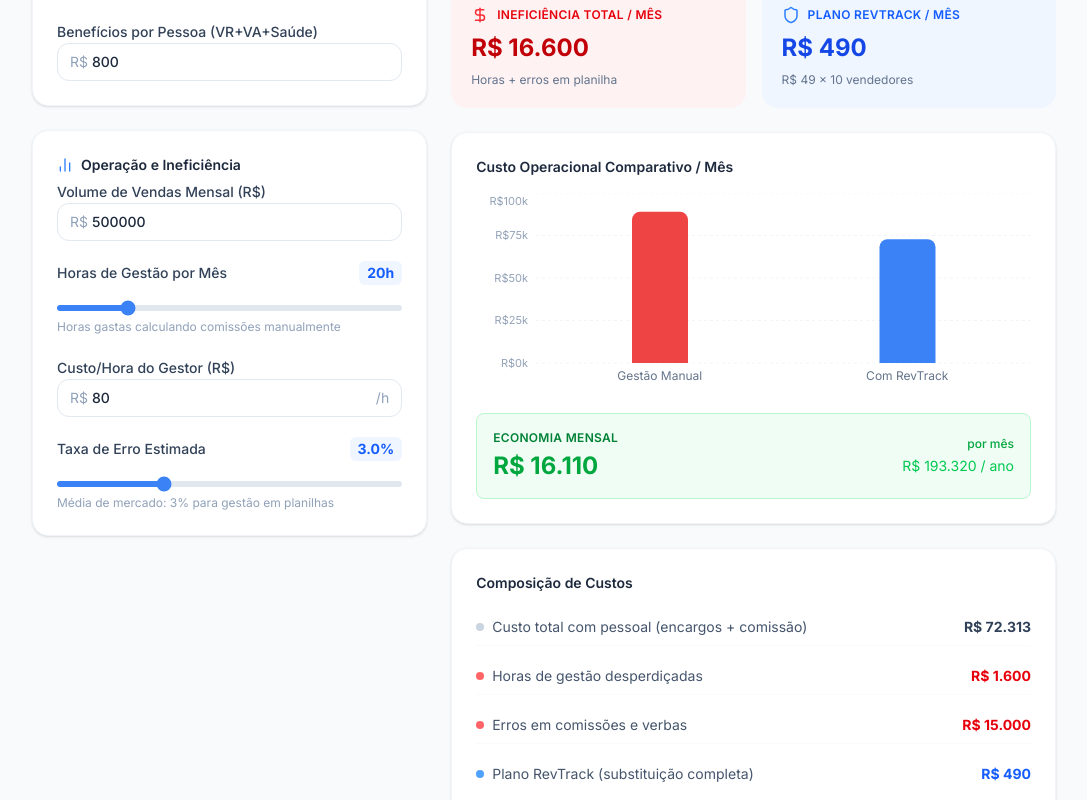
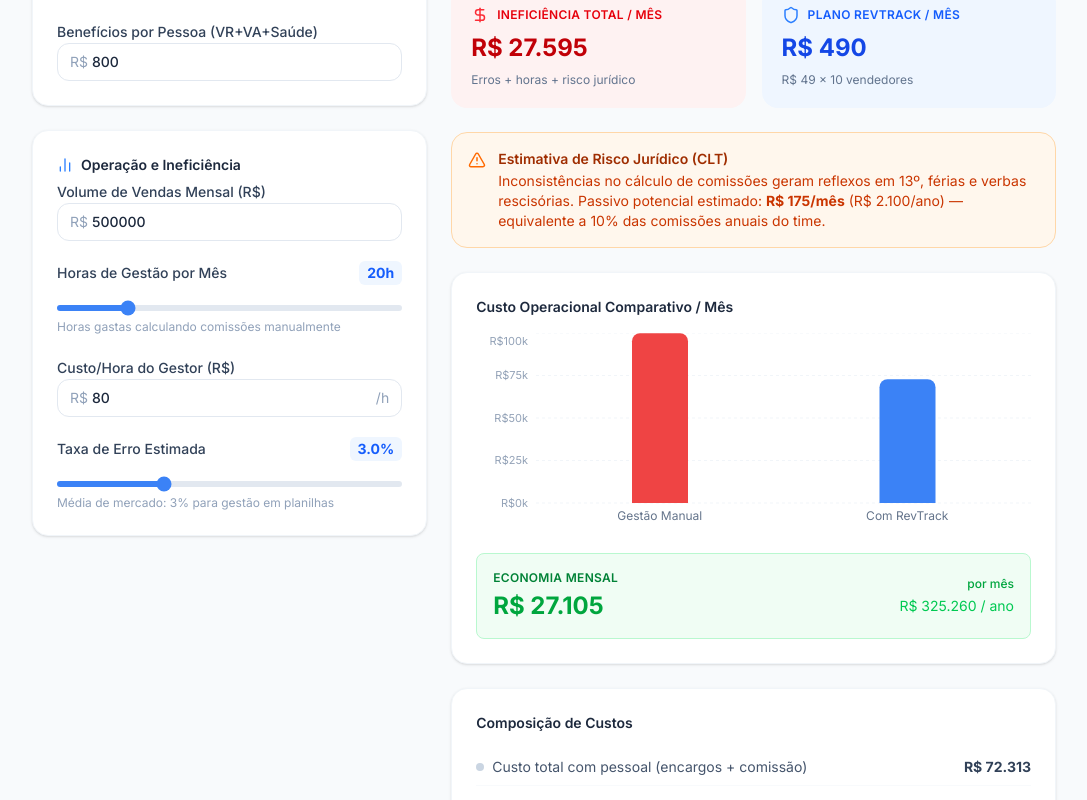
Before and after one commit to bezerraalbuquerque-sketch/calculadora-roi, a Next.js app: page / in a window 1280 px wide. Shown: the part 640-1440 px from the top of the page, without its empty margins (96-1183 px from the left). Built offline with nearby package versions, Linux system fonts and the light colour scheme.

Commit message:
Feature: diferenciação CLT vs PJ com risco jurídico e fator de complexidade

```diff
--- a/app/components/ROICalculator.tsx
+++ b/app/components/ROICalculator.tsx
@@ -221,11 +221,13 @@ export default function ROICalculator() {
   const calc = useMemo(() => {
     const { teamSize, regime, baseSalary, commissionPct, benefits, monthlySalesVolume, mgmtHours, errorRate, managerHourlyRate } = inputs;
 
+    const isCLT = regime === "clt";
+
     const avgCommission = (baseSalary * commissionPct) / 100;
     const grossPerPerson = baseSalary + avgCommission;
 
     let costPerPerson: number;
-    if (regime === "clt") {
+    if (isCLT) {
       costPerPerson = grossPerPerson * 1.75 + benefits;
     } else {
       costPerPerson = grossPerPerson * 1.06;
@@ -233,10 +235,20 @@ export default function ROICalculator() {
 
     const totalPeopleCost = costPerPerson * teamSize;
 
-    // Custo de ineficiência
-    const hoursWasteCost = mgmtHours * managerHourlyRate;
-    const errorCost = monthlySalesVolume * (errorRate / 100);
-    const inefficiencyCost = hoursWasteCost + errorCost;
+    // Fator de complexidade CLT: +20% nas horas de gestão por reflexos trabalhistas
+    const effectiveMgmtHours = isCLT ? mgmtHours * 1.2 : mgmtHours;
+    const hoursWasteCost = effectiveMgmtHours * managerHourlyRate;
+
+    // Custo de erros CLT: multiplicado por 1.7 (encargos sobre erro + reflexo 13º/férias)
+    const baseErrorCost = monthlySalesVolume * (errorRate / 100);
+    const errorCost = isCLT ? baseErrorCost * 1.7 : baseErrorCost;
+
+    // Risco jurídico CLT: 10% das comissões anuais como passivo potencial (mensal = /12)
+    const legalRiskMonthly = isCLT
+      ? (avgCommission * teamSize * 12 * 0.1) / 12
+      : 0;
+
+    const inefficiencyCost = hoursWasteCost + errorCost + legalRiskMonthly;
 
     // Custo total manual
     const manualTotal = totalPeopleCost + inefficiencyCost;
@@ -244,17 +256,19 @@ export default function ROICalculator() {
     // Custo estimado RevTrack (R$ 49 por usuário/mês)
     const revtrackCost = teamSize * 49;
 
+    // Com RevTrack: pessoal + plano (risco jurídico mitigado, não entra no "com RevTrack")
+    const revtrackTotal = totalPeopleCost + revtrackCost;
+
     // Economia
     const monthlySavings = inefficiencyCost - revtrackCost;
     const annualSavings = monthlySavings * 12;
 
-    // Com RevTrack (apenas custo de pessoal + plano)
-    const revtrackTotal = totalPeopleCost + revtrackCost;
-
     return {
       totalPeopleCost,
       hoursWasteCost,
+      effectiveMgmtHours,
       errorCost,
+      legalRiskMonthly,
       inefficiencyCost,
       manualTotal,
       revtrackCost,
@@ -470,21 +484,21 @@ export default function ROICalculator() {
               icon={AlertTriangle}
               label="Custo de Erros / Mês"
               value={fmt(calc.errorCost)}
-              sub={`${inputs.errorRate.toFixed(1)}% do volume de vendas`}
+              sub={inputs.regime === "clt" ? `${inputs.errorRate.toFixed(1)}% × 1.7× encargos CLT` : `${inputs.errorRate.toFixed(1)}% do volume de vendas`}
               color="red"
             />
             <MetricCard
               icon={Clock}
               label="Custo de Horas / Mês"
               value={fmt(calc.hoursWasteCost)}
-              sub={`${inputs.mgmtHours}h × R$${inputs.managerHourlyRate}/h`}
+              sub={inputs.regime === "clt" ? `${calc.effectiveMgmtHours.toFixed(0)}h (+20% complexidade CLT)` : `${inputs.mgmtHours}h × R$${inputs.managerHourlyRate}/h`}
               color="yellow"
             />
             <MetricCard
               icon={DollarSign}
               label="Ineficiência Total / Mês"
               value={fmt(calc.inefficiencyCost)}
-              sub="Horas + erros em planilha"
+              sub={inputs.regime === "clt" ? "Erros + horas + risco jurídico" : "Horas + erros em planilha"}
               color="red"
             />
             <MetricCard
@@ -495,6 +509,28 @@ export default function ROICalculator() {
               color="blue"
             />
           </div>
+
+          {/* Alerta de risco jurídico CLT */}
+          {inputs.regime === "clt" && calc.legalRiskMonthly > 0 && (
+            <motion.div
+              initial={{ opacity: 0, y: 10 }}
+              animate={{ opacity: 1, y: 0 }}
+              className="bg-orange-50 border border-orange-200 rounded-2xl p-4 flex items-start gap-3"
+            >
+              <AlertTriangle size={18} className="text-orange-500 shrink-0 mt-0.5" />
+              <div>
+                <p className="text-sm font-semibold text-orange-800 mb-0.5">
+                  Estimativa de Risco Jurídico (CLT)
+                </p>
+                <p className="text-sm text-orange-700">
+                  Inconsistências no cálculo de comissões geram reflexos em 13º, férias e verbas rescisórias.
+                  Passivo potencial estimado:{" "}
+                  <span className="font-bold">{fmt(calc.legalRiskMonthly)}/mês</span>{" "}
+                  ({fmt(calc.legalRiskMonthly * 12)}/ano) — equivalente a 10% das comissões anuais do time.
+                </p>
+              </div>
+            </motion.div>
+          )}
 
           {/* Chart */}
           <div className="bg-white rounded-2xl shadow-sm border border-slate-100 p-6">
@@ -534,8 +570,12 @@ export default function ROICalculator() {
             <div className="space-y-3">
               {[
                 { label: "Custo total com pessoal (encargos + comissão)", value: calc.totalPeopleCost, neutral: true },
-                { label: "Horas de gestão desperdiçadas", value: calc.hoursWasteCost, bad: true },
-                { label: "Erros em comissões e verbas", value: calc.errorCost, bad: true },
+                { label: inputs.regime === "clt" ? "Horas de gestão (+20% reflexos CLT)" : "Horas de gestão desperdiçadas", value: calc.hoursWasteCost, bad: true },
+                { label: inputs.regime === "clt" ? "Erros em comissões + encargos sobre erro (×1.7)" : "Erros em comissões e verbas", value: calc.errorCost, bad: true },
+                ...(inputs.regime === "clt" && calc.legalRiskMonthly > 0
+                  ? [{ label: "Risco jurídico por inconsistência salarial (CLT)", value: calc.legalRiskMonthly, bad: true, neutral: false, good: false }]
+                  : []
+                ),
                 { label: "Plano RevTrack (substituição completa)", value: calc.revtrackCost, good: true },
               ].map(({ label, value, neutral, bad, good }) => (
                 <div key={label} className="flex justify-between items-center py-2 border-b border-slate-50 last:border-0">
```
